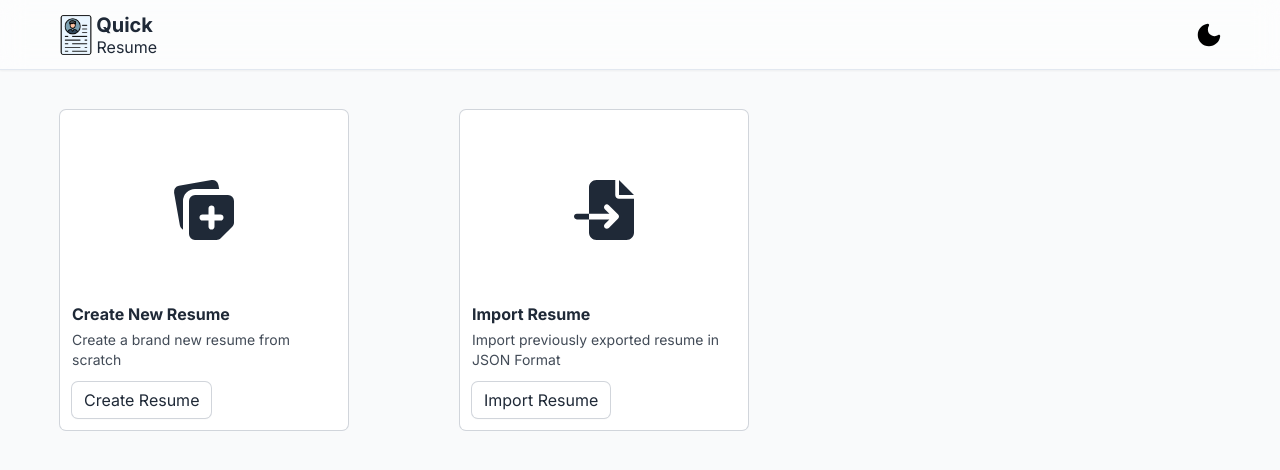
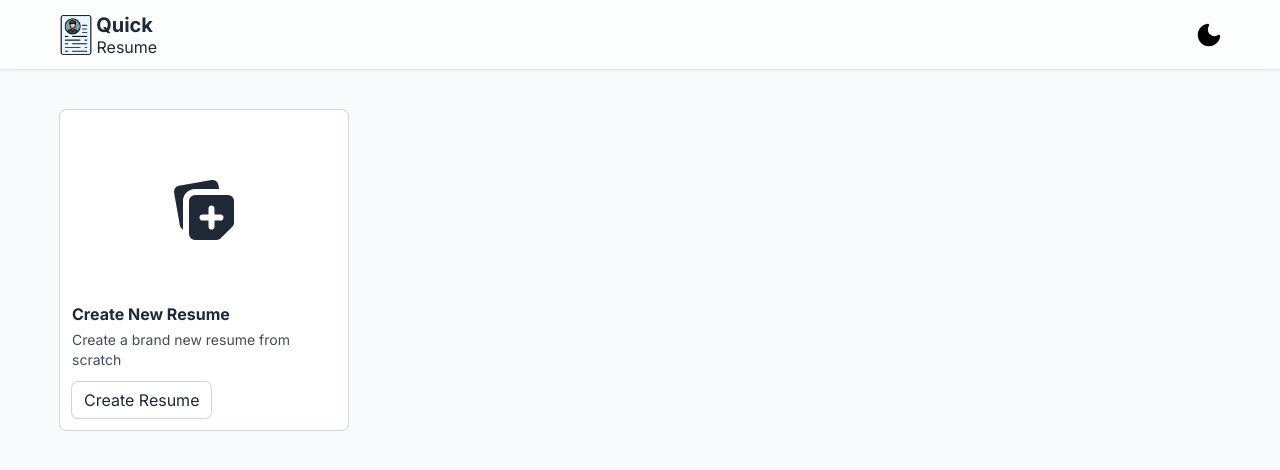
Before and after one commit to prajwl-dh/quick-resume-builder, a Next.js app: page /builder in a window 1280 px wide. Shown: the top 470 px of the page. Built offline with nearby package versions, Linux system fonts and the light colour scheme.

Commit message:
Removed Resume Export Section/Feature For Now

```diff
--- a/src/components/builder/BuilderHome.tsx
+++ b/src/components/builder/BuilderHome.tsx
@@ -1,6 +1,5 @@
 'use client';
 import CreateNew from './createNew/CreateNew';
-import ImportResume from './importNew/ImportResume';
 import PreviousResumes from './previousResumes/PreviousResumes';
 
 export default function BuilderHome() {
@@ -8,7 +7,6 @@ export default function BuilderHome() {
     <div className='w-full 2xl:w-10/12 px-5 md:px-1 py-5 md:py-10 flex flex-col justify-center items-center mb-10'>
       <div className='w-full grid grid-cols-1 sm:grid-cols-[repeat(auto-fill,minmax(270px,1fr))] gap-10'>
         <CreateNew />
-        <ImportResume />
         <PreviousResumes />
       </div>
     </div>
--- a/src/components/builder/importNew/ImportResume.tsx
+++ /dev/null
@@ -1,30 +0,0 @@
-'use client';
-
-import SecondaryButton from '@/components/buttons/SecondaryButton';
-import { motion } from 'framer-motion';
-import { ImportResumeSvg } from './ImportResumeSvg';
-
-export default function ImportResume() {
-  return (
-    <motion.div
-      initial={{ scale: 0.9, opacity: 0 }}
-      animate={{ scale: 1, opacity: 100 }}
-      viewport={{ once: true }}
-      transition={{ type: 'spring' }}
-      className='h-60 md:h-80 w-full md:w-72 p-3 gap-1 flex flex-col justify-between items-center rounded-md ring-1 ring-light-ring-secondary dark:ring-dark-ring-secondary hover:ring-light-ring-primary hover:dark:ring-dark-ring-primary bg-light-foreground dark:bg-dark-foreground cursor-pointer hover:shadow-sm group'
-    >
-      <div className='flex-grow flex justify-center items-center'>
-        <ImportResumeSvg className='text text-4xl md:text-6xl text-light-text-primary dark:text-dark-text-primary group-hover:scale-125 transition duration-300' />
-      </div>
-      <p className='text text-md font-bold self-start text-light-text-primary dark:text-dark-text-primary'>
-        Import Resume
-      </p>
-      <p className='text text-sm text-light-text-secondary self-start dark:text-dark-text-secondary'>
-        Import previously exported resume in JSON Format
-      </p>
-      <SecondaryButton className='dark:bg-dark-foreground self-start mt-2'>
-        Import Resume
-      </SecondaryButton>
-    </motion.div>
-  );
-}
--- a/src/components/builder/importNew/ImportResumeSvg.tsx
+++ /dev/null
@@ -1,16 +0,0 @@
-export function ImportResumeSvg(props: React.SVGProps<SVGSVGElement>) {
-  return (
-    <svg
-      xmlns='http://www.w3.org/2000/svg'
-      width='1em'
-      height='1em'
-      viewBox='0 0 512 512'
-      {...props}
-    >
-      <path
-        fill='currentColor'
-        d='M128 64c0-35.3 28.7-64 64-64h160v128c0 17.7 14.3 32 32 32h128v288c0 35.3-28.7 64-64 64H192c-35.3 0-64-28.7-64-64V336h174.1l-39 39c-9.4 9.4-9.4 24.6 0 33.9s24.6 9.4 33.9 0l80-80c9.4-9.4 9.4-24.6 0-33.9l-80-80c-9.4-9.4-24.6-9.4-33.9 0s-9.4 24.6 0 33.9l39 39H128zm0 224v48H24c-13.3 0-24-10.7-24-24s10.7-24 24-24zm384-160H384V0z'
-      ></path>
-    </svg>
-  );
-}
--- a/src/components/builderSlug/resume-input/ResumeInput.tsx
+++ b/src/components/builderSlug/resume-input/ResumeInput.tsx
@@ -16,7 +16,7 @@ export default function ResumeInput({
 }) {
   return (
     <div className='flex lg:h-screen'>
-      <div className='flex flex-col gap-14 lg:ml-64 p-2 lg:p-4 w-full mt-14 lg:mt-0 lg:w-[35vw] 2xl:w-[40vw] overflow-x-hidden overflow-y-auto'>
+      <div className='flex flex-col gap-14 lg:ml-64 p-4 w-full mt-14 lg:mt-0 lg:w-[35vw] 2xl:w-[40vw] overflow-x-hidden overflow-y-auto'>
         <Profile resume={resume} />
         <WorkExperience resume={resume} />
         <Education resume={resume} />
--- a/src/components/builderSlug/resume-input/profile/Profile.tsx
+++ b/src/components/builderSlug/resume-input/profile/Profile.tsx
@@ -63,6 +63,8 @@ export default function Profile({
           Profile
         </p>
       </div>
+
+      <div className='border-dark-text-secondary dark:border-light-text-secondary border-b-2 border-dashed'></div>
 
       <InputField
         label='Full Name'
--- a/src/components/resume-preview/MobileResumePreview.tsx
+++ b/src/components/resume-preview/MobileResumePreview.tsx
@@ -46,7 +46,7 @@ export default function MobileResumePreview({
       <div className='absolute top-0 z-50 w-full h-14 flex justify-between items-center px-4 bg-light-background dark:bg-dark-foreground'>
         <p className='text-xl font-semibold'>Preview</p>
         <div className='flex gap-4'>
-          <SecondaryButton>Export JSON</SecondaryButton>
+          <SecondaryButton>Reset Zoom</SecondaryButton>
           <PrimaryButton>
             <PDFDownloadLink
               document={<MobilePreview />}
--- a/src/components/resume-preview/ResumePreview.tsx
+++ b/src/components/resume-preview/ResumePreview.tsx
@@ -47,7 +47,7 @@ export default function ResumePreview({
       <div className='absolute top-0 z-50 w-full h-14 flex justify-between items-center px-4 bg-light-background dark:bg-dark-foreground'>
         <p className='text-xl font-semibold'>Preview</p>
         <div className='flex gap-4'>
-          <SecondaryButton>Export JSON</SecondaryButton>
+          <SecondaryButton>Reset Zoom</SecondaryButton>
           <PrimaryButton>
             <PDFDownloadLink
               document={<DesktopPreview />}
```
